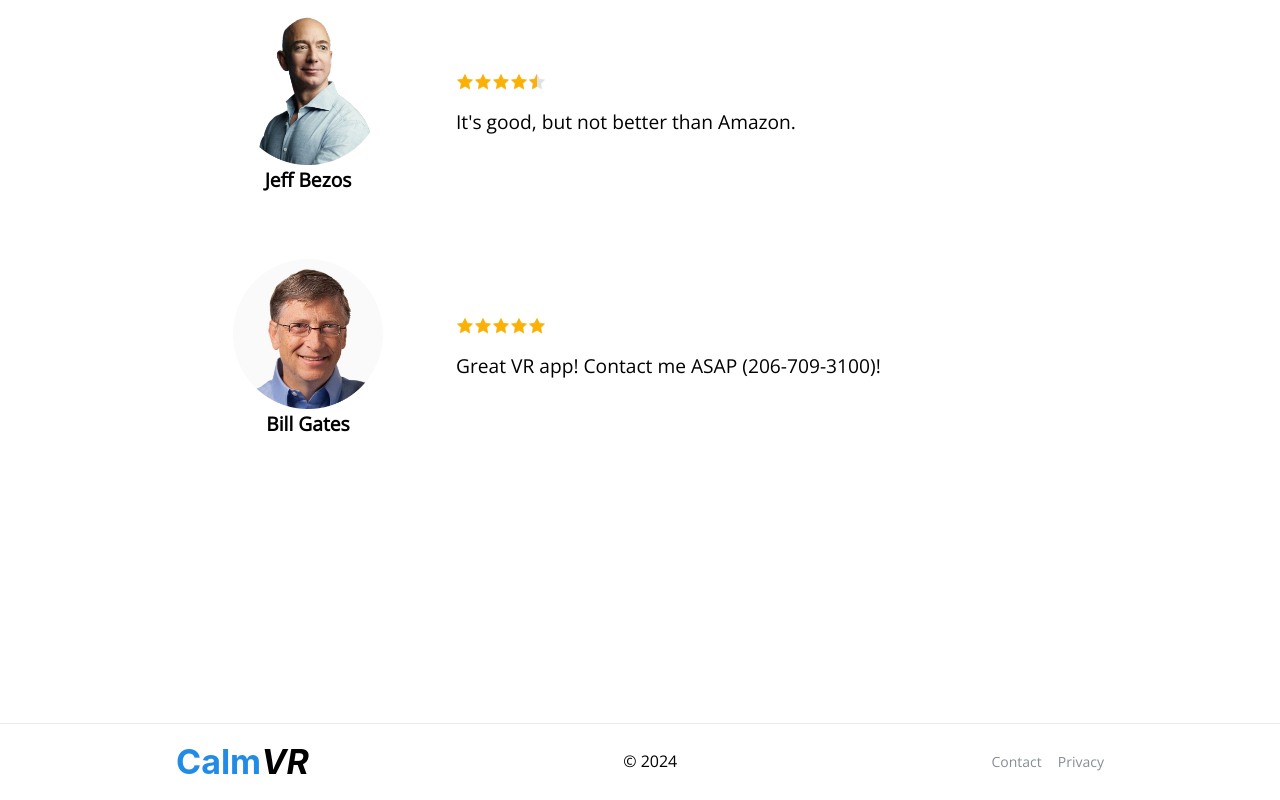
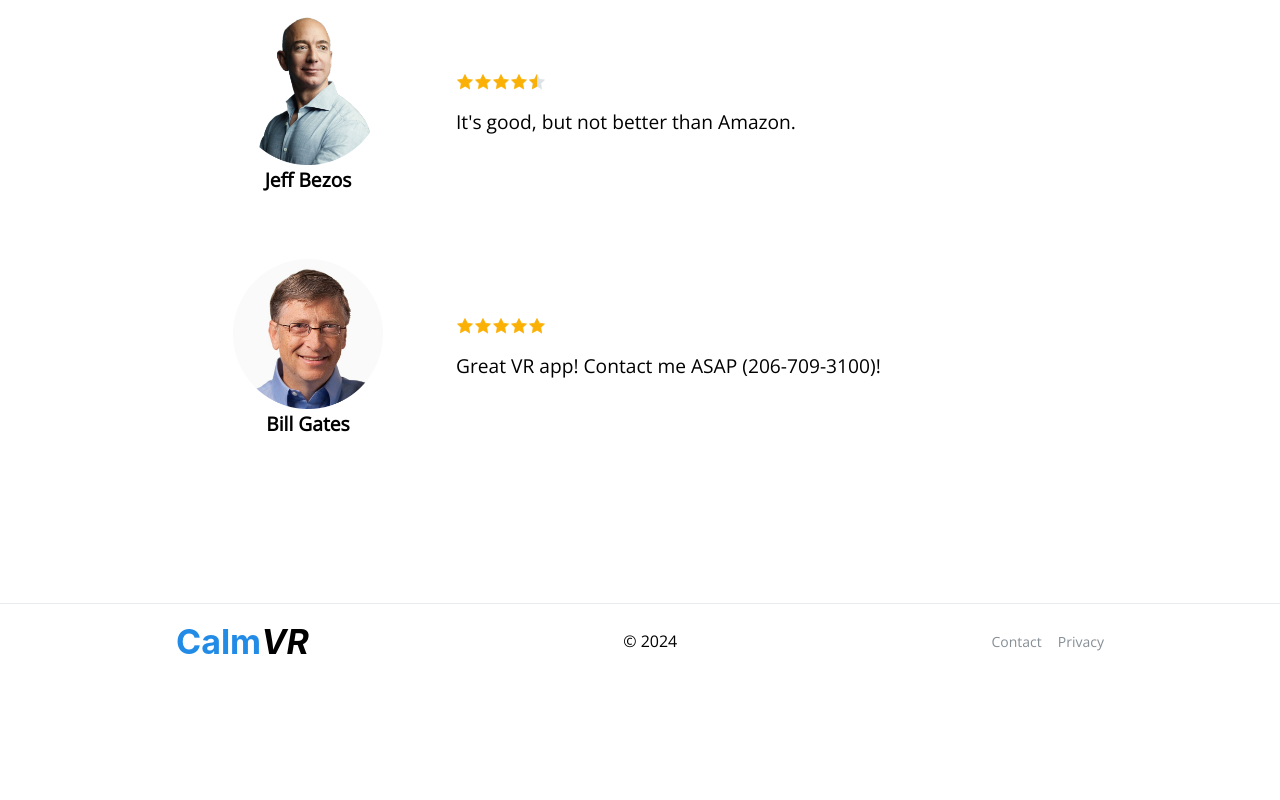
Before and after one commit to VerMohit/CalmVR, a React (Vite) app: page / in a window 1280 px wide. Shown: the part 5201-6001 px from the top of the page. After the commit the page ends 5881 px from the top, so only its background shows below. Built offline with nearby package versions, Linux system fonts and the light colour scheme.

Commit message:
updated css for footer

```diff
--- a/src/components/Footer/Footer.module.css
+++ b/src/components/Footer/Footer.module.css
@@ -1,5 +1,5 @@
 .footer {
-    margin-top: rem(120px);
+    /* margin-top: rem(120px); */
     border-top: rem(1px) solid light-dark(var(--mantine-color-gray-2), var(--mantine-color-dark-5));
   }
 
```
